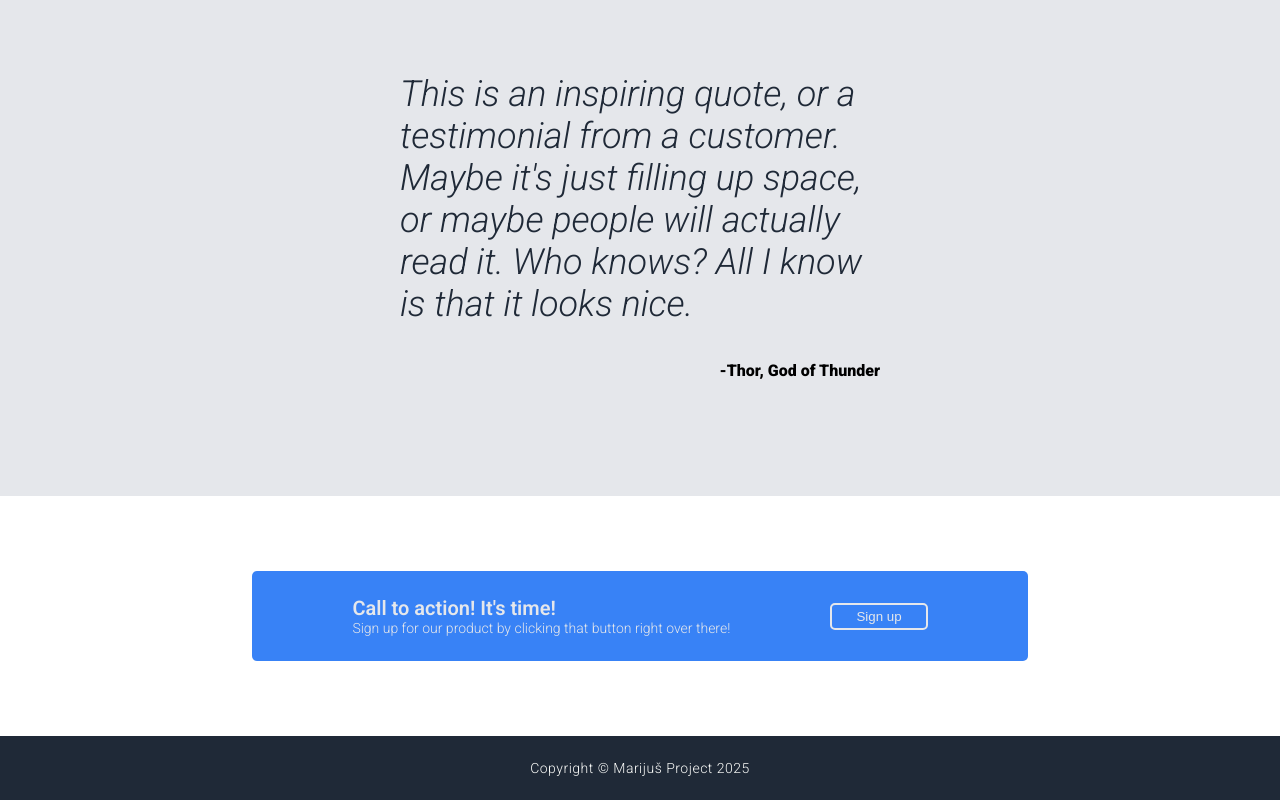
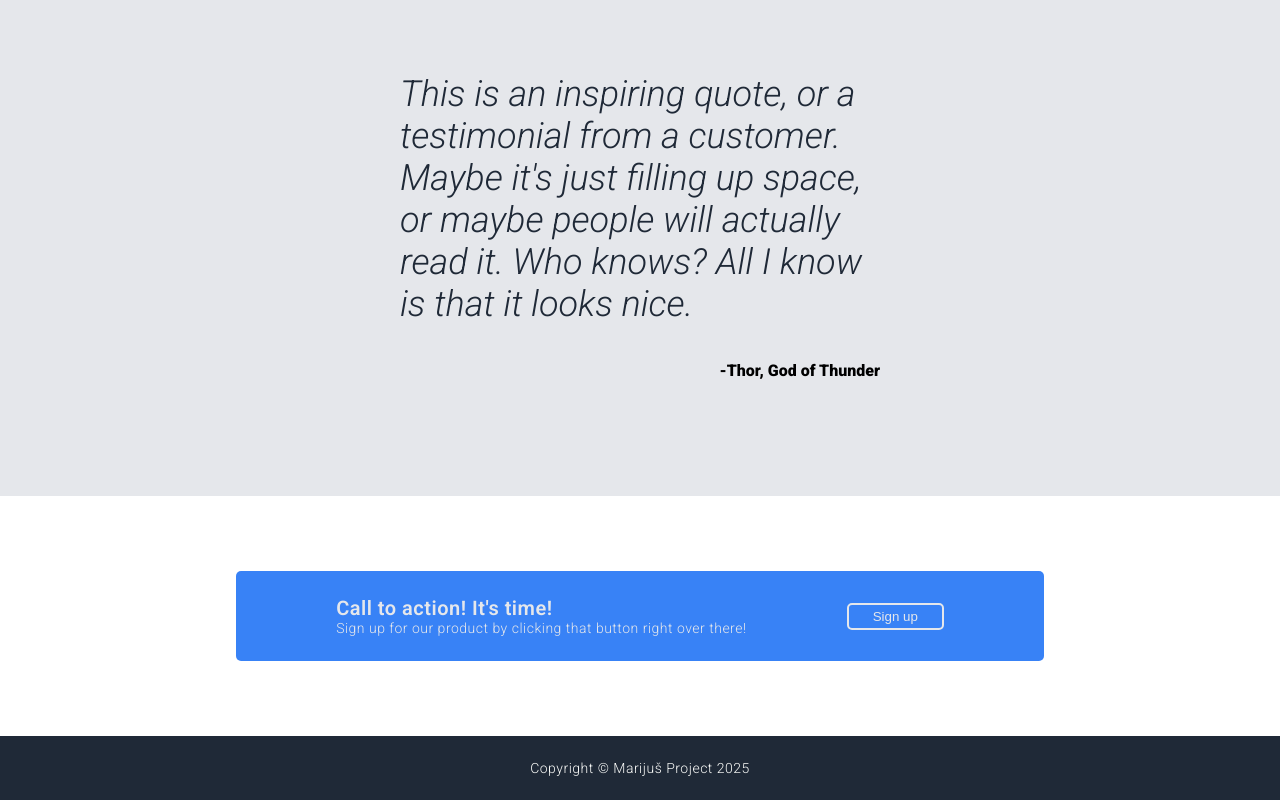
Before and after one commit to Decpwnz/odin-landing, a plain HTML site: page index.html in a window 1280 px wide. Shown: the part 1197-1997 px from the top of the page. Drawn offline with Linux system fonts and the light colour scheme.

Commit message:
Add letter spacing to cta heading and description

```diff
--- a/style.css
+++ b/style.css
@@ -150,12 +150,14 @@ ul {
 
 .cta-heading {
   margin: 0;
+  letter-spacing: 0.5px;
   font-size: 20px;
   font-weight: 600;
 }
 
 .cta-description {
   margin: 0;
+  letter-spacing: 0.5px;
   font-size: 14px;
   font-weight: 300;
 }
```
